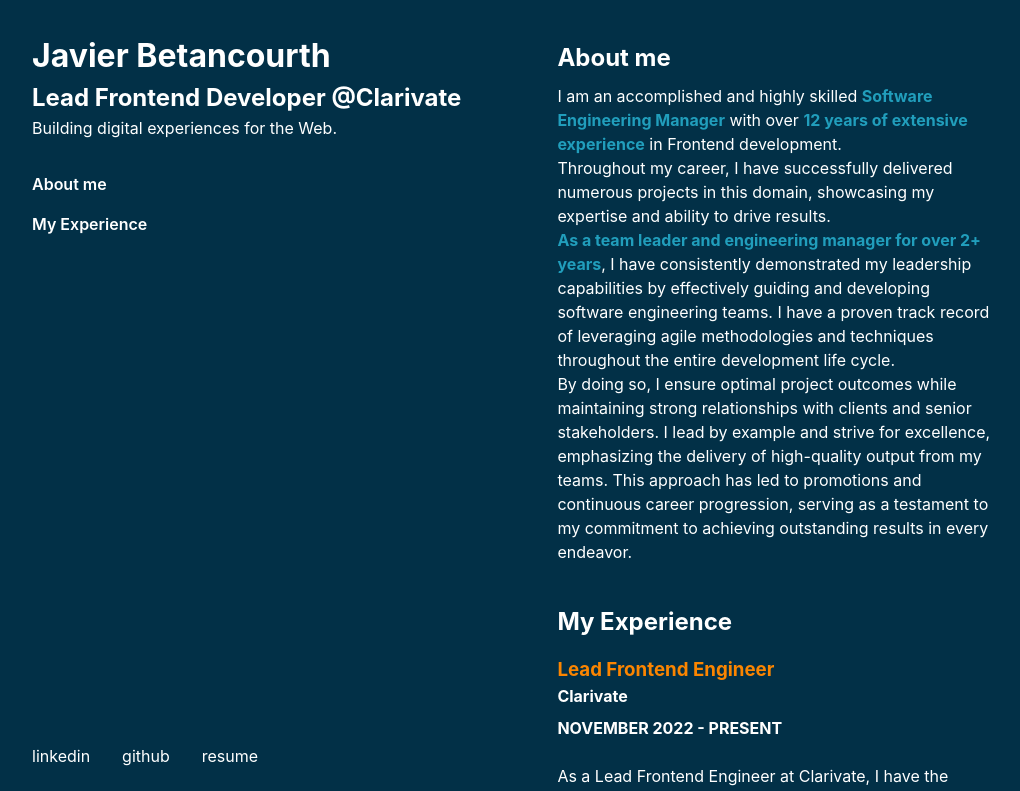
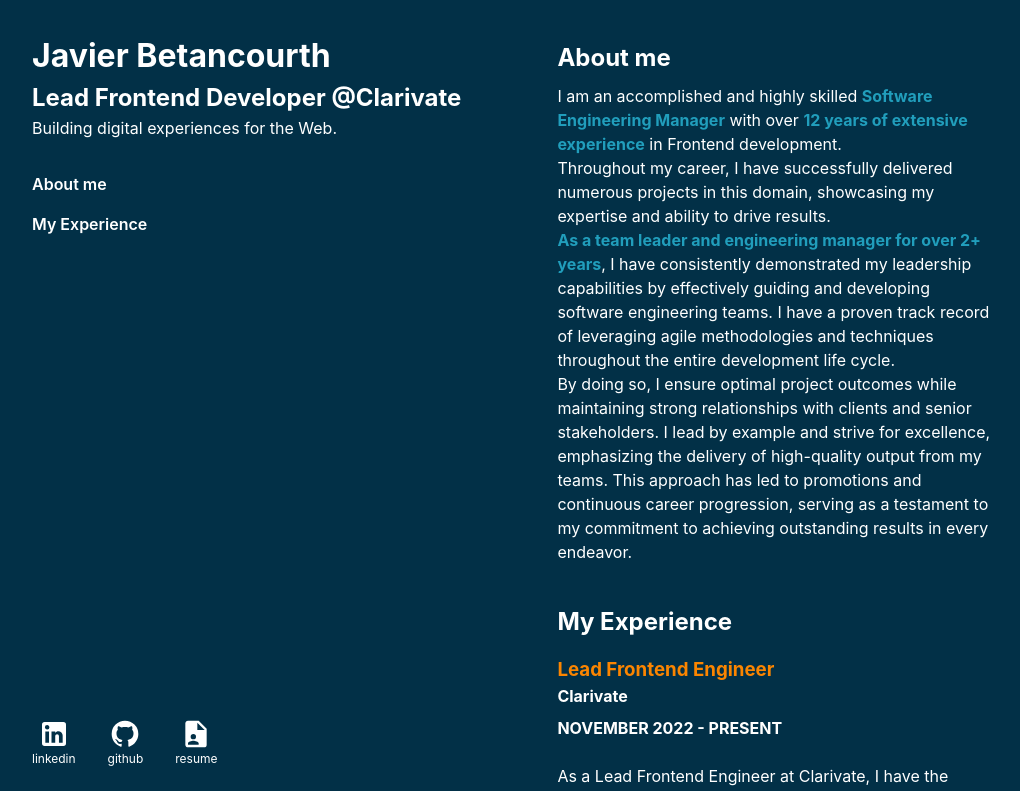
Before and after one commit to javifond/javieritto, a React (Create React App) app: page / in a window 1280 px wide. Shown: the top 791 px of the page, without its empty margins (128-1148 px from the left). Built offline with nearby package versions, Linux system fonts and the light colour scheme.

Commit message:
JAVS05 - Add icons for social links

```diff
--- a/package.json
+++ b/package.json
@@ -3,6 +3,8 @@
   "version": "0.1.0",
   "private": true,
   "dependencies": {
+    "@mdi/js": "^7.2.96",
+    "@mdi/react": "^1.6.1",
     "@testing-library/jest-dom": "^5.16.5",
     "@testing-library/react": "^13.4.0",
     "@testing-library/user-event": "^13.5.0",
--- /dev/null
+++ b/src/components/SocialLinks/SocialLinks.constants.ts
@@ -0,0 +1,7 @@
+import { mdiLinkedin, mdiGithub, mdiFileAccount } from "@mdi/js";
+
+export const socialIcons = {
+  linkedin: mdiLinkedin,
+  github: mdiGithub,
+  resume: mdiFileAccount,
+};
--- a/src/components/SocialLinks/SocialLinks.css
+++ b/src/components/SocialLinks/SocialLinks.css
@@ -6,6 +6,21 @@
   margin-top: var(--xl-gutter);
 }
 
+.social-link-container {
+  align-items: center;
+  display: flex;
+  flex-direction: column;
+}
+
+.social-icon {
+  height: var(--icon-size);
+  width: var(--icon-size);
+}
+
+.social-name {
+  font-size: var(--icon-font-size);
+}
+
 @media only screen and (min-width: 720px) {
   .social-links {
     bottom: var(--xl-gutter);
--- a/src/components/SocialLinks/SocialLinks.tsx
+++ b/src/components/SocialLinks/SocialLinks.tsx
@@ -1,10 +1,29 @@
 import socialLinks from "../../data/social-links.json";
+import Icon from "@mdi/react";
+import { socialIcons } from "./SocialLinks.constants";
 
 import "./SocialLinks.css";
 
 interface ISocialLinks {
   name: string;
   link: string;
+}
+
+interface SocialIconProps {
+  name: string;
+}
+
+type SocialIconKey = keyof typeof socialIcons;
+
+function SocialIcon({ name }: SocialIconProps) {
+  const path = socialIcons[name as SocialIconKey];
+
+  return (
+    <div className="social-link-container">
+      <Icon className="social-icon" path={path} title={name} />
+      <span className="social-name">{name}</span>
+    </div>
+  );
 }
 
 function SocialLinks() {
@@ -14,7 +33,7 @@
       {links.map(({ name, link }, i) => (
         <li key={`social-link-${i}`}>
           <a href={link} target="_blank" rel="noreferrer">
-            {name}
+            <SocialIcon name={name} />
           </a>
         </li>
       ))}
--- a/src/styles/global.css
+++ b/src/styles/global.css
@@ -22,4 +22,7 @@
   /* Font Sizes */
   --s-font-size: 12px;
   --font-size: 16px;
+  /* Social Icons */
+  --icon-size: 32px;
+  --icon-font-size: 12px;
 }
```
Also changed, not shown: 1 other file (tests, documents, lock files or other folders).
